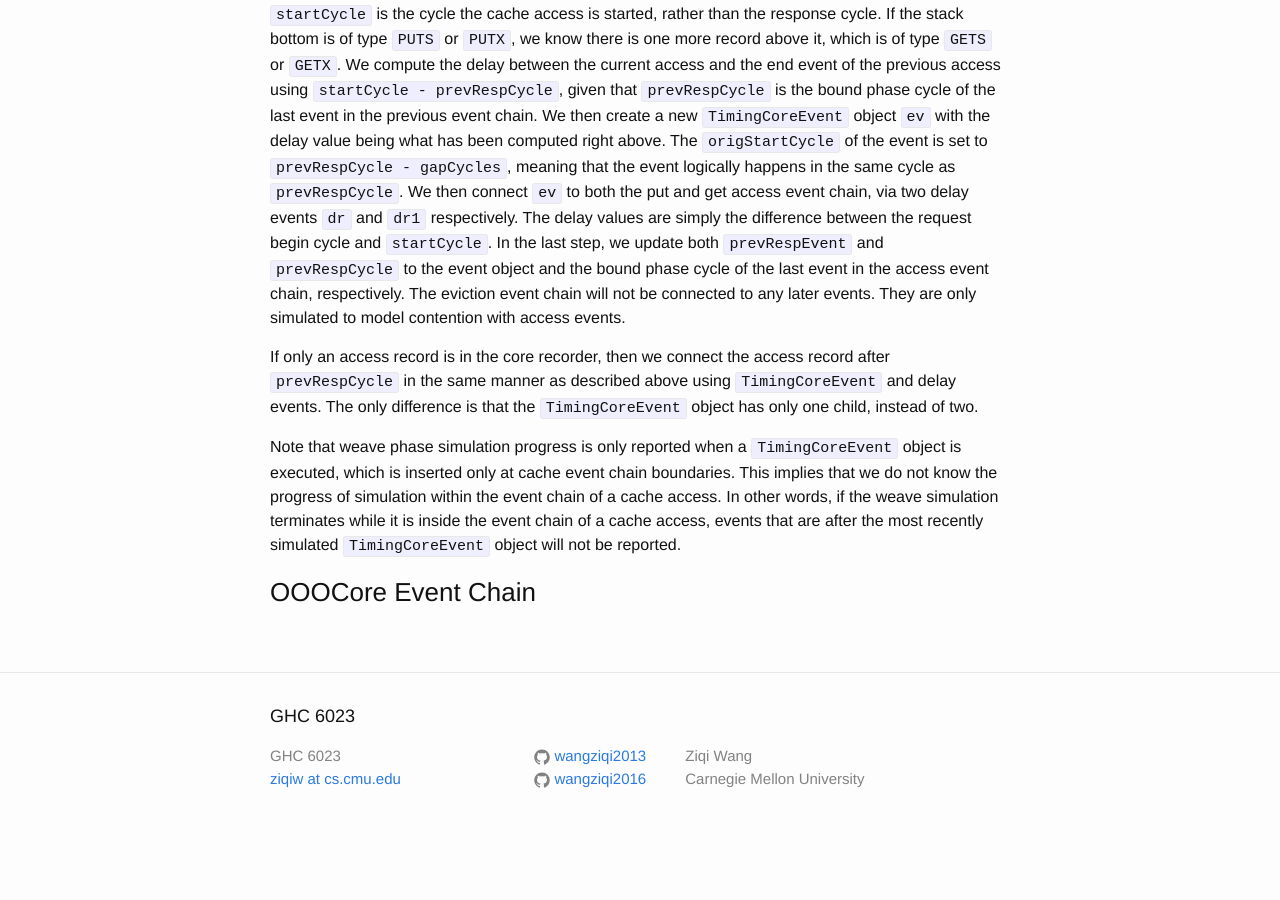
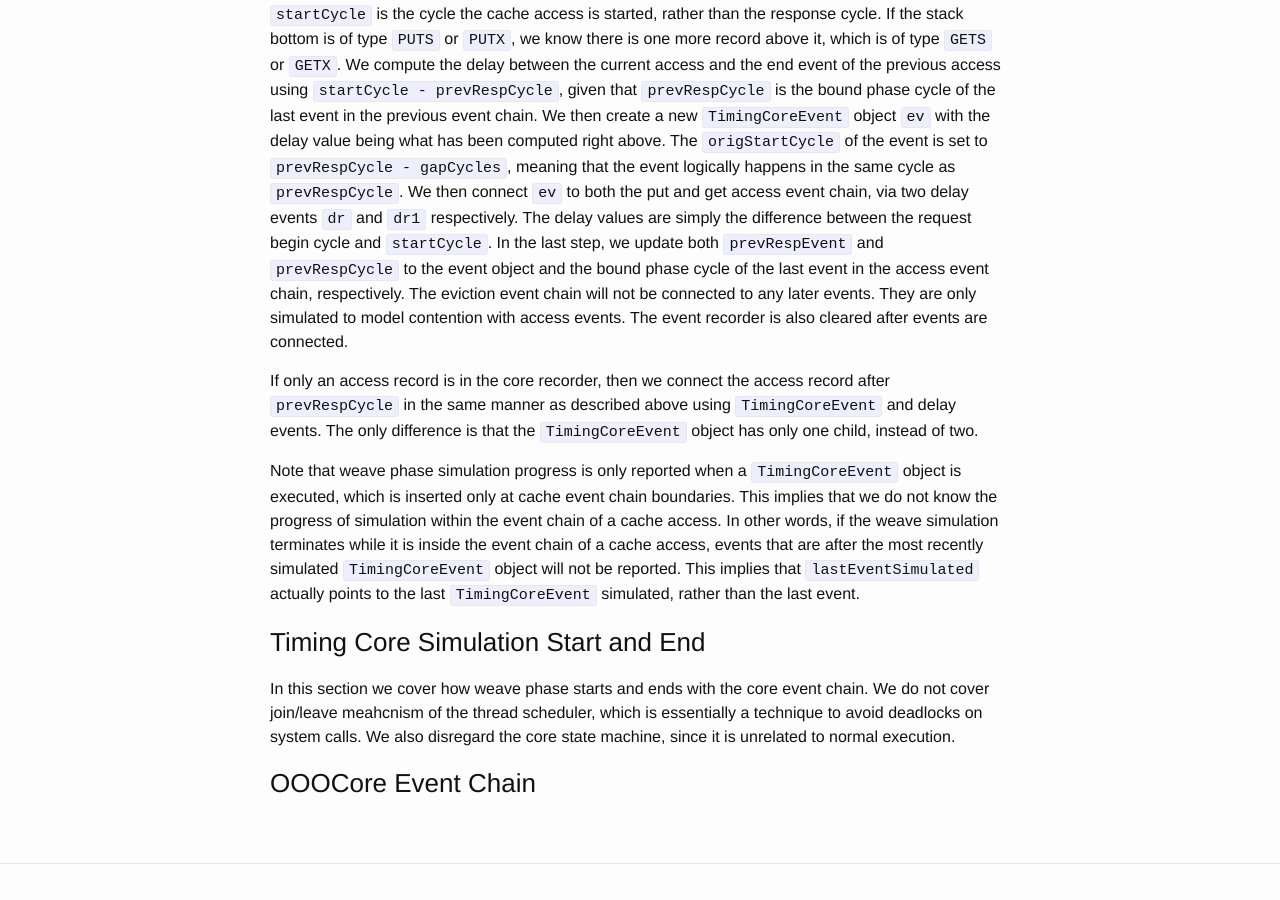
Before and after one commit to wangziqi2013/wangziqi2013.github.io, a Jekyll site: the page built from _posts/2019-01-22-understand-zsim-contention-sim.markdown, in a window 1280 px wide and 900 px high, scrolled down 17363 px. Built offline with Jekyll 4.4.1, drawn with Linux system fonts in a browser that asks for light colours; before the commit the page ends 18213 px from its top, so only the background shows below that.

Commit message:
Adding sim start end

```diff
--- a/_posts/2019-01-22-understand-zsim-contention-sim.markdown
+++ b/_posts/2019-01-22-understand-zsim-contention-sim.markdown
@@ -635,7 +635,8 @@ in the same cycle as `prevRespCycle`. We then connect `ev` to both the put and g
 events `dr` and `dr1` respectively. The delay values are simply the difference between the request begin cycle and
 `startCycle`. In the last step, we update both `prevRespEvent` and `prevRespCycle` to the event object and the bound phase
 cycle of the last event in the access event chain, respectively. The eviction event chain will not be connected to any
-later events. They are only simulated to model contention with access events.
+later events. They are only simulated to model contention with access events. The event recorder is also cleared after
+events are connected.
 
 If only an access record is in the core recorder, then we connect the access record after `prevRespCycle` in the same
 manner as described above using `TimingCoreEvent` and delay events. The only difference is that the `TimingCoreEvent`
@@ -644,7 +645,15 @@ object has only one child, instead of two.
 Note that weave phase simulation progress is only reported when a `TimingCoreEvent` object is executed, which is inserted
 only at cache event chain boundaries. This implies that we do not know the progress of simulation within the event chain
 of a cache access. In other words, if the weave simulation terminates while it is inside the event chain of a cache access,
-events that are after the most recently simulated `TimingCoreEvent` object will not be reported.
+events that are after the most recently simulated `TimingCoreEvent` object will not be reported. This implies that
+`lastEventSimulated` actually points to the last `TimingCoreEvent` simulated, rather than the last event.
+
+### Timing Core Simulation Start and End
+
+In this section we cover how weave phase starts and ends with the core event chain. We do not cover join/leave meahcnism
+of the thread scheduler, which is essentially a technique to avoid deadlocks on system calls. We also disregard the core
+state machine, since it is unrelated to normal execution.
+
 
 
 ### OOOCore Event Chain
```
